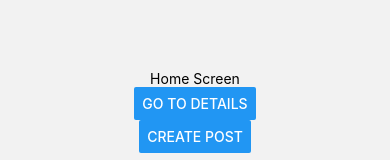
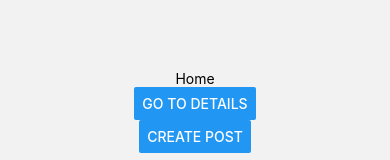
Before and after one commit to ytw418/rn, a React Native app: screen / in a window 390 px wide. Shown: the part 289-449 px from the top of the page. Built offline with nearby package versions, Linux system fonts and the light colour scheme.

Commit message:
택스트수정

```diff
--- a/App.js
+++ b/App.js
@@ -18,7 +18,7 @@ function HomeScreen({ navigation, route }) {
 
   return (
     <View style={{ flex: 1, alignItems: 'center', justifyContent: 'center' }}>
-      <Text>Home Screen</Text>
+      <Text>Home</Text>
       <Button
         title="Go to Details"
         onPress={() => navigation.navigate('Details',{itemId: 86, otherParam: 'anything you want here',})}
```
